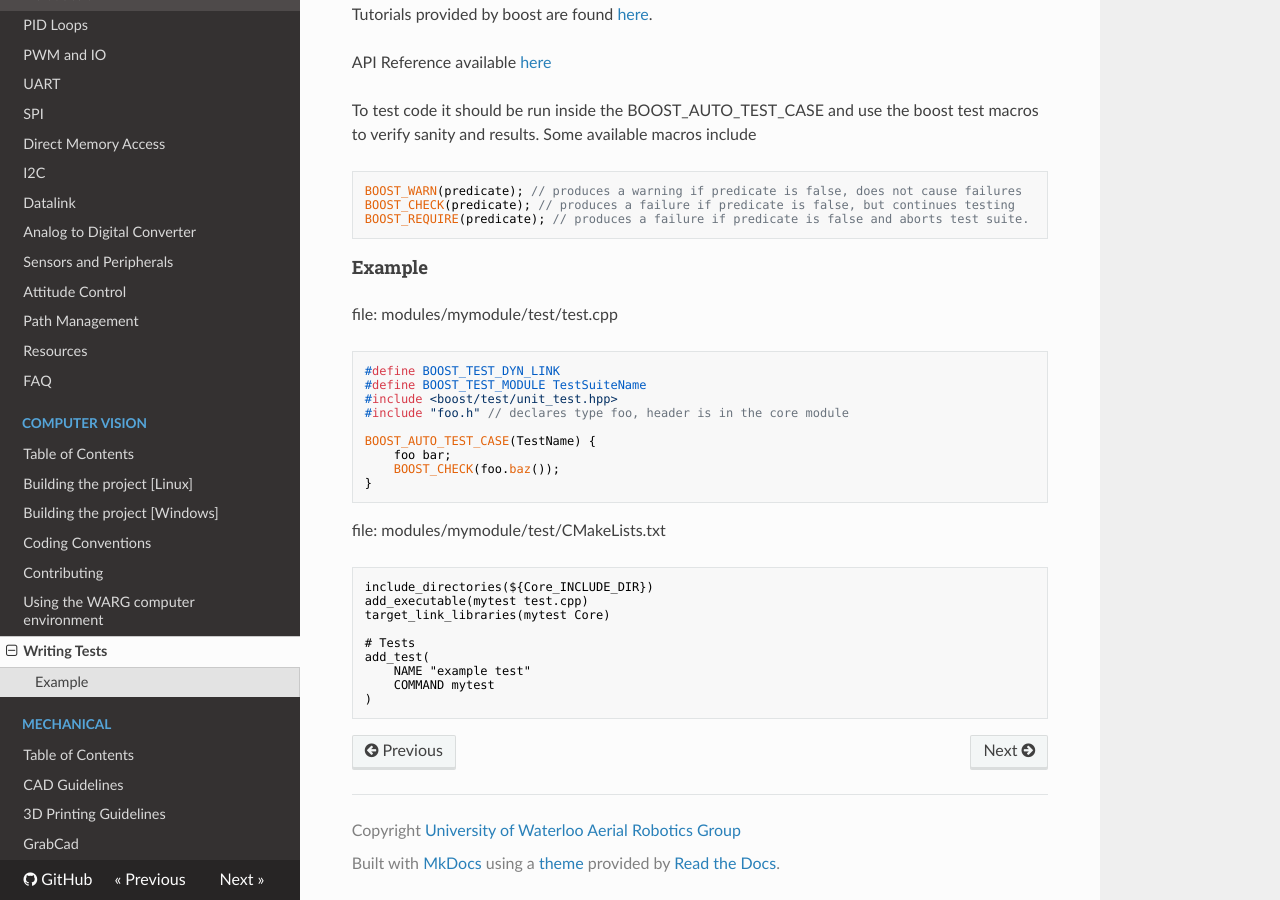
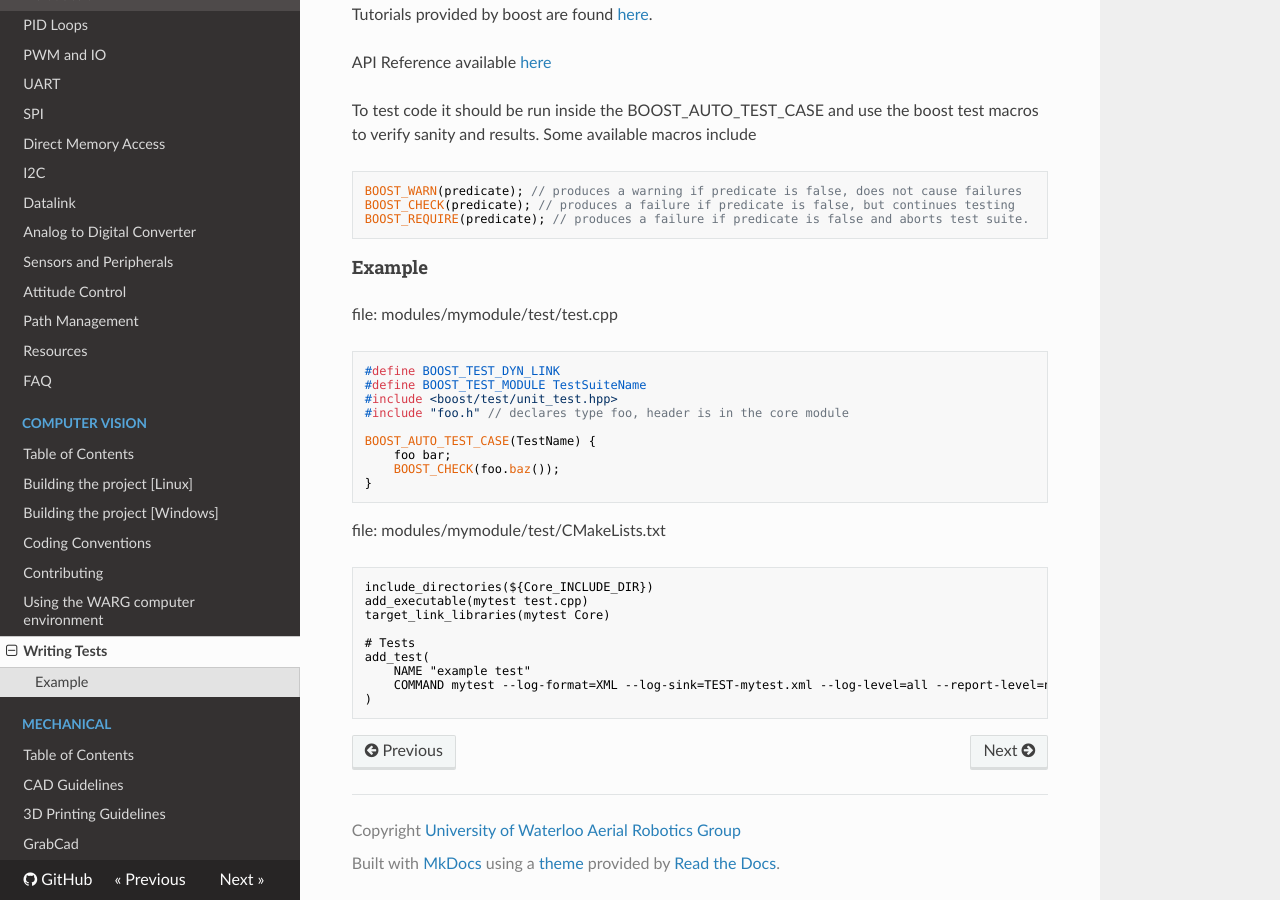
Before and after one commit to UWARG/docs, an MkDocs documentation site: the page built from docs/computer-vision/Writing-Tests.md, in a window 1280 px wide and 900 px high, scrolled down 559 px. Built offline with MkDocs 1.6.1, drawn with Linux system fonts in a browser that asks for light colours; nearby versions of some CDN libraries; old or Windows-style settings are respelled for this version of MkDocs.

Commit message:
Updated test command in Boost Test guide to include commands for producing test report

````diff
--- a/docs/computer-vision/Writing-Tests.md
+++ b/docs/computer-vision/Writing-Tests.md
@@ -55,6 +55,6 @@ target_link_libraries(mytest Core)
 # Tests
 add_test(
     NAME "example test"
-    COMMAND mytest
+    COMMAND mytest --log-format=XML --log-sink=TEST-mytest.xml --log-level=all --report-level=no
 )
 ```
````
